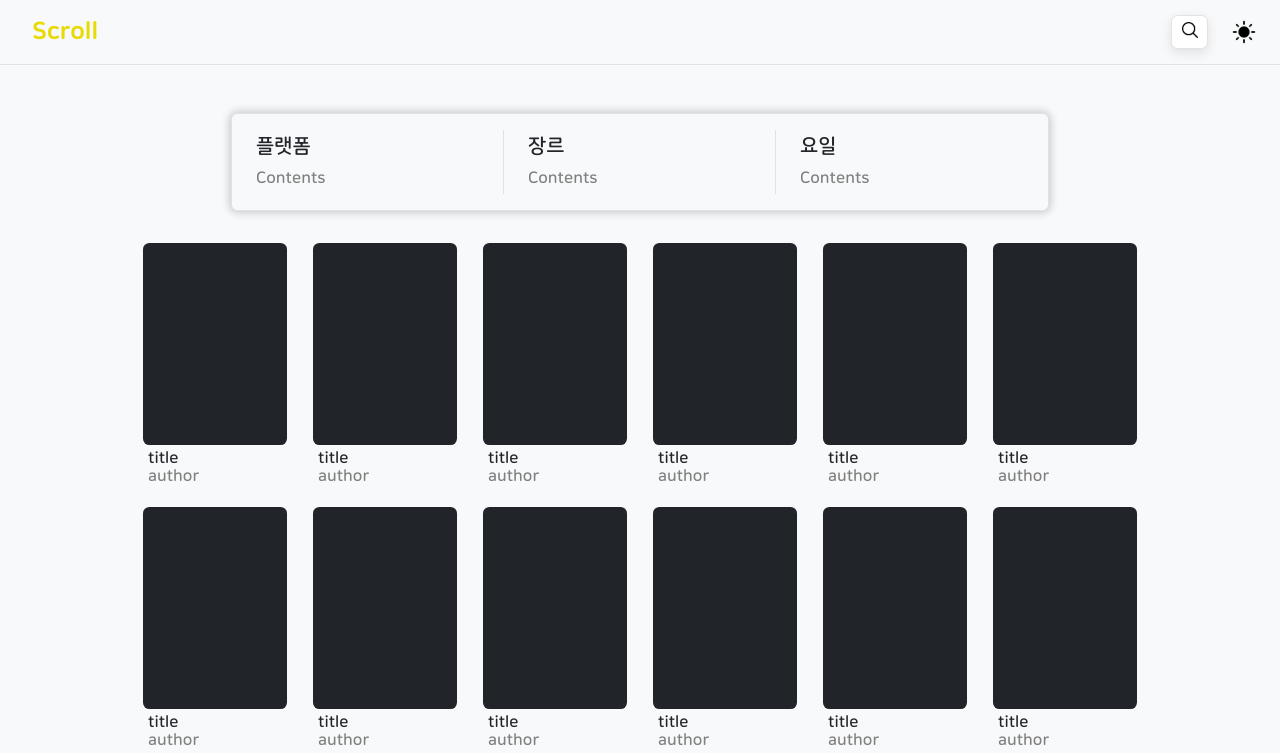
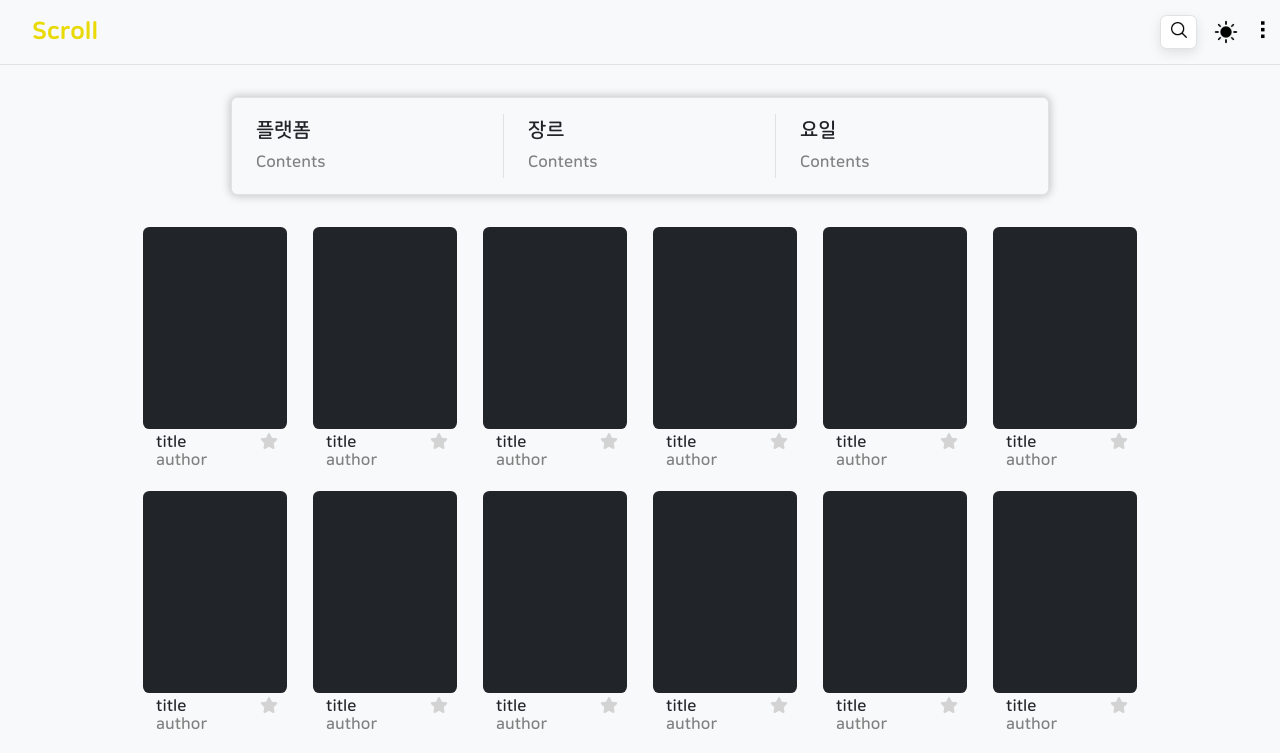
Before and after one commit to dlwjdcks11/Scroll_FE, a Next.js app: page / in a window 1280 px wide. Shown: the top 753 px of the page. Built offline with nearby package versions, Linux system fonts and the light colour scheme.

Commit message:
Add dropdown button and add webtoon star button

```diff
--- a/components/CheckboxContainer.tsx
+++ b/components/CheckboxContainer.tsx
@@ -31,7 +31,7 @@ const Picker = styled.div<pickerProps>`
     border-right: 1rem solid transparent;
     border-bottom: 1rem solid #F8F9FA;
     margin-left: ${props => (props.current - 1) * 30}rem;
-    top: 14.1rem;
+    top: 13.1rem;
     z-index: 1000;
 
     ${props => props.prev !== -1 && css<pickerProps>`
@@ -55,7 +55,7 @@ const Container = styled.div`
     background-color: #F8F9FA;
     width: 40rem;
     height: 7rem;
-    top: 15rem;
+    top: 14rem;
     box-shadow: 0rem 0rem 0.5rem 0.1rem rgba(0, 0, 0, 0.2);
     border: 0.1rem solid var(--border_grey);
     border-radius: 0.4rem;
--- a/components/FilterLayout.tsx
+++ b/components/FilterLayout.tsx
@@ -6,7 +6,7 @@ import Filter from "./Filter";
 const FilterContainer = styled.div`
     width: 51rem;
     height: 6rem;
-    margin-top: 3rem;
+    margin-top: 2rem;
     border: 0.1rem solid var(--border_grey);
     border-radius: 0.4rem;
     background-color: #F8F9FA;
--- a/components/Header.tsx
+++ b/components/Header.tsx
@@ -1,4 +1,4 @@
-import type React from "react";
+import React, { useState } from "react";
 import { useRecoilValue } from "recoil";
 import styled, { ThemeProvider } from "styled-components";
 import { darkTheme, lightTheme } from "../styles/theme/theme";
@@ -13,6 +13,7 @@ const StyledHeader = styled.header`
     display: flex;
     justify-content: flex-end;
     align-items: center;
+
     color: black;
     transition: all 0.5s ease;
     border-bottom: 0.1rem solid var(--border_grey);
@@ -27,9 +28,50 @@ const Title = styled.div`
     font-size: 24px;
 `;
 
+const MenuContainer = styled.div`
+    display: flex;
+    justify-content: center;
+    align-items: center;
+    max-height: 2rem;
+
+    > div {
+        margin: 0 0 0 0.6rem;
+    }
+`
+
+const DropdownButton = styled.div`
+    width: 1.5rem;
+
+    :before {
+        content: '\\2807';
+        font-size: 24px;
+        margin-left: 0.1rem;
+    }
+
+    :hover {
+        cursor: pointer;
+    }
+`;
+
+const DropdownContents = styled.div`
+    position: absolute;
+    background-color: white;
+    width: 13rem;
+    height: 30rem;
+    right: 0.7rem;
+    top: 4.5rem;
+    box-shadow: 0 0 0.5rem 0 rgba(0, 0, 0, 0.2);
+    border-radius: 0.4rem;
+`
+
 const Header: React.FC = ({ children }) => {
+    const [isVisible, setIsVisible] = useState(false);
     const currentTheme = useRecoilValue(currentThemeState);
     const theme = currentTheme ? darkTheme : lightTheme;
+
+    const showContents = () => {
+        setIsVisible(!isVisible);
+    }
 
     return (
         <ThemeProvider theme={theme}>
@@ -37,8 +79,13 @@ const Header: React.FC = ({ children }) => {
                 <Title>
                     {children}
                 </Title>
-                <SearchBar/>
-                <ThemeToggleButton/>
+                <MenuContainer>
+                    <SearchBar/>
+                    <ThemeToggleButton/>
+                    <DropdownButton onClick={showContents}>
+                        {isVisible ? <DropdownContents/> : null}
+                    </DropdownButton>
+                </MenuContainer>
             </StyledHeader>
         </ThemeProvider>
     );
--- a/components/SearchBar.tsx
+++ b/components/SearchBar.tsx
@@ -11,7 +11,6 @@ const SearchContainer = styled.form`
     background-color: white;
     box-shadow: rgba(0, 0, 0, 0.1) 0px 4px 12px;
     align-items: center;
-    margin-right: 1rem;
     transition: all 0.5s ease;
 
     :hover {
--- a/components/ThemeToggleButton.tsx
+++ b/components/ThemeToggleButton.tsx
@@ -18,7 +18,6 @@ const ThemeButton = styled.div`
     width: 2.5rem;
     height: 2.5rem;
     border-radius: 2.5rem;
-    margin-right: 1rem;
 
     :hover {
         background-color: ${({ theme }) => theme.isDark ? lighten(0.2, theme.bgColor) : darken(0.04, theme.bgColor)};
--- a/components/webtoonLink.tsx
+++ b/components/webtoonLink.tsx
@@ -4,6 +4,9 @@ import styled, { ThemeProvider } from "styled-components";
 import { useRecoilValue } from "recoil";
 import { currentThemeState } from "./states/state";
 import { darkTheme, lightTheme } from "../styles/theme/theme";
+import { FontAwesomeIcon } from '@fortawesome/react-fontawesome';
+import { faStar } from '@fortawesome/free-solid-svg-icons';
+import { useState } from "react";
 
 const LinkContainer = styled.a`
     display: flex;
@@ -23,39 +26,64 @@ const Thumbnail = styled.div`
     border-radius: 0.4rem;
 `
 
+const InfoContainer = styled.div`
+    display: flex;
+    width: 100%;
+`
+
+const DetailContainer = styled.div`
+    display: flex;
+    flex-direction: column;
+    width: 7.5rem;
+`;
+
+const IconContainer = styled.div`
+    display: flex;
+    margin-top: 0.3rem;
+`;
+
 const WebtoonTitle = styled.p`
-    margin: 0.3rem 0 0.1rem 1rem;;
-    width: 100%;
+    margin: 0.3rem 0 0.1rem 1rem;
     max-height: 1rem;
-    color: ${({ theme }) => theme.textColor}
+    color: ${({ theme }) => theme.textColor};
 `;
 
 const WebtoonInfo = styled.p`
     margin: 0 0 0 1rem;
-    width: 100%;
     max-height: 1rem;
     color: grey;
 `;
 
 const WebtoonLink:React.FC = () => {
+    const [star, setStar] = useState(false);
     const currentTheme = useRecoilValue(currentThemeState);
     const theme = currentTheme ? darkTheme : lightTheme;
+
+    const selectFavorite = () => {
+        setStar(!star);
+    }
 
     return (
         <ThemeProvider theme={theme}>
             <Link href={`/`}>
                 <LinkContainer>
                     <Thumbnail/>
+                    <InfoContainer>
+                        <DetailContainer>
                             <WebtoonTitle>
                                 title
                             </WebtoonTitle>
                             <WebtoonInfo>
                                 author
                             </WebtoonInfo>
+                        </DetailContainer>
+                        <IconContainer onClick={selectFavorite}>
+                            <FontAwesomeIcon icon={faStar} style={star ? { color : `var(--yellow)` } : { color: `lightgrey` }}/>
+                        </IconContainer>
+                    </InfoContainer>
                 </LinkContainer>
             </Link>
         </ThemeProvider>
-
     )
 }
 
--- a/package.json
+++ b/package.json
@@ -11,6 +11,9 @@
   "author": "",
   "license": "ISC",
   "dependencies": {
+    "@fortawesome/fontawesome-svg-core": "^1.3.0",
+    "@fortawesome/free-solid-svg-icons": "^6.0.0",
+    "@fortawesome/react-fontawesome": "^0.1.17",
     "babel-plugin-styled-components": "^2.0.3",
     "next": "^12.0.10",
     "polished": "^4.1.4",
--- a/pages/index.tsx
+++ b/pages/index.tsx
@@ -3,7 +3,7 @@ import Head from 'next/head';
 import styled, { ThemeProvider } from 'styled-components';
 import Header from '../components/Header';
 import FilterLayout from '../components/FilterLayout';
-import { currentThemeState, filterIndexState } from '../components/states/state';
+import { currentThemeState, filterIndexState, prevFilterIndexState } from '../components/states/state';
 import { useRecoilValue, useResetRecoilState } from 'recoil';
 import { darkTheme, lightTheme } from '../styles/theme/theme';
 import WebtoonLink from '../components/WebtoonLink';
@@ -42,12 +42,14 @@ const Images = styled.div`
 const Home:NextPage = () => {
     const filterIndex = useRecoilValue(filterIndexState);
     const resetFilterIndex = useResetRecoilState(filterIndexState);
+    const resetPrevFilterIndex = useResetRecoilState(prevFilterIndexState);
 
     const currentTheme = useRecoilValue(currentThemeState);
     const theme = currentTheme ? darkTheme : lightTheme;
 
     const offDimmed = () => {
         resetFilterIndex();
+        resetPrevFilterIndex();
     }
 
     return (
```
Also changed, not shown: 1 other file (tests, documents, lock files or other folders). Lines whose indentation alone changed are shown as unchanged.
